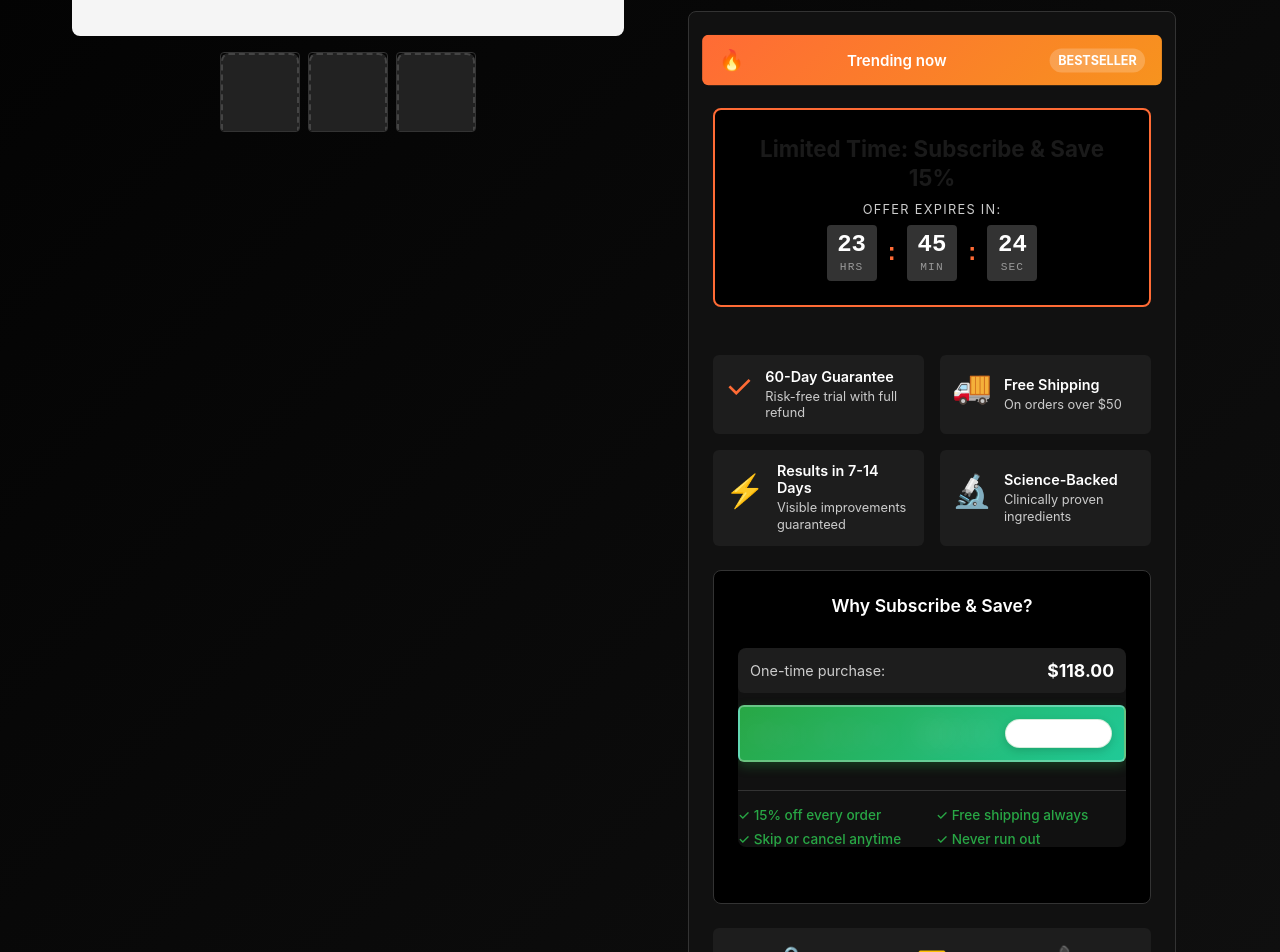
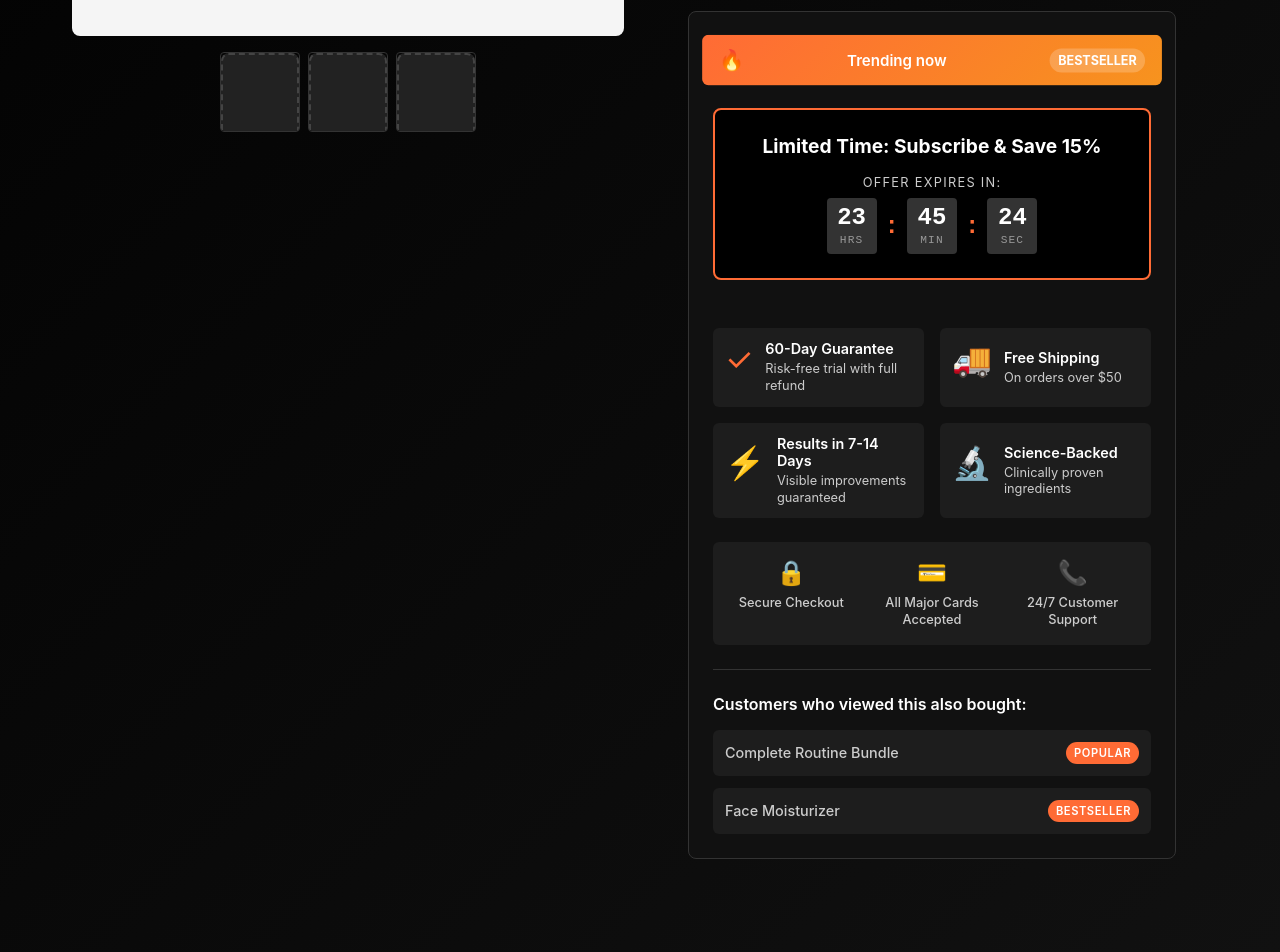
Before and after one commit to holdenjrussell/rawdogwireframes, a React (Create React App) app: page /products/bundle in a window 1280 px wide. Shown: the part 660-1612 px from the top of the page. Built offline with nearby package versions, Linux system fonts and the light colour scheme.

Commit message:
Fix build error by removing unused ScrollCTAs import from ProductEyeCream.tsx

```diff
--- a/src/components/ConversionOptimization.css
+++ b/src/components/ConversionOptimization.css
@@ -59,8 +59,8 @@
   text-align: center;
 }
 
-.offer-header h3 {
-  color: #ff6b35;
+.limited-time-offer .offer-header h3 {
+  color: #ffffff !important;
   font-size: 1.2rem;
   font-weight: 700;
   margin-bottom: 1rem;
--- a/src/components/ConversionOptimization.tsx
+++ b/src/components/ConversionOptimization.tsx
@@ -145,31 +145,7 @@ const ConversionOptimization: React.FC<ConversionOptimizationProps> = ({
         </div>
       )}
 
-      {/* Price Comparison */}
-      <div className="price-comparison">
-        <h4>Why Subscribe & Save?</h4>
-        <div className="comparison-table">
-          <div className="comparison-row">
-            <span className="comparison-label">One-time purchase:</span>
-            <span className="comparison-price">${originalPrice.toFixed(2)}</span>
-          </div>
-          <div className="comparison-row highlight">
-            <span className="comparison-label">Subscribe & Save:</span>
-            <span className="comparison-price">
-              ${subscriptionPrice.toFixed(2)}
-              <span className="savings-badge">Save ${savings.toFixed(2)}</span>
-            </span>
-          </div>
-          <div className="comparison-benefits">
-            <ul>
-              <li>✓ 15% off every order</li>
-              <li>✓ Free shipping always</li>
-              <li>✓ Skip or cancel anytime</li>
-              <li>✓ Never run out</li>
-            </ul>
-          </div>
-        </div>
-      </div>
+
 
       {/* Trust Signals */}
       <div className="trust-signals">
--- a/src/pages/Product.css
+++ b/src/pages/Product.css
@@ -401,6 +401,7 @@
   margin: 0 0 1rem 0;
   font-size: 1.5rem;
   font-weight: 700;
+  color: #ffffff;
 }
 
 .urgency-banner p {
@@ -1262,7 +1263,7 @@
 }
 
 .bundle-info h3 {
-  color: #fff;
+  color: #ffffff !important;
   font-size: 1.1rem;
   margin-bottom: 0.5rem;
   font-weight: 600;
--- a/src/pages/ProductEyeCream.tsx
+++ b/src/pages/ProductEyeCream.tsx
@@ -2,7 +2,6 @@ import React, { useState } from 'react';
 import ReviewsSystem from '../components/ReviewsSystem';
 import ConversionOptimization from '../components/ConversionOptimization';
 import StickyAddToCart from '../components/StickyAddToCart';
-import ScrollCTAs from '../components/ScrollCTAs';
 import './Product.css';
 
 const ProductEyeCream: React.FC = () => {
```
